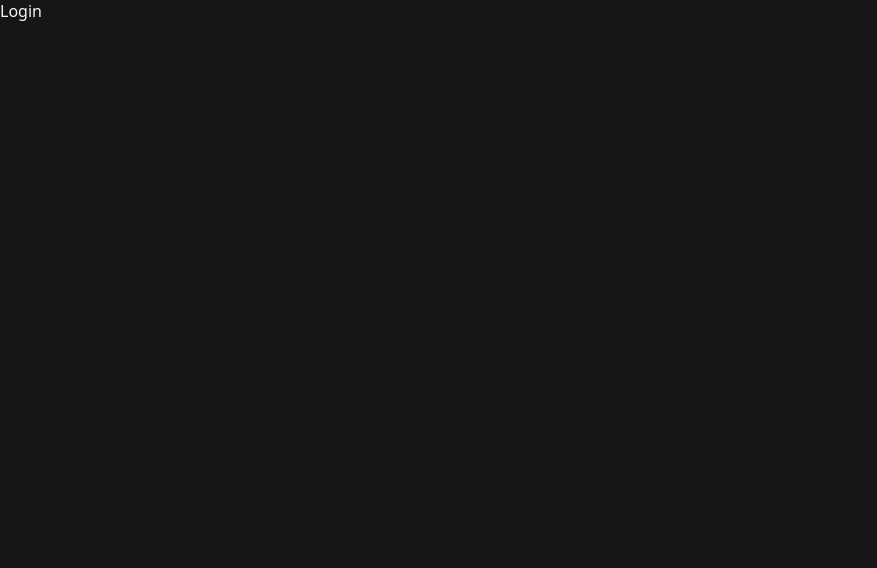
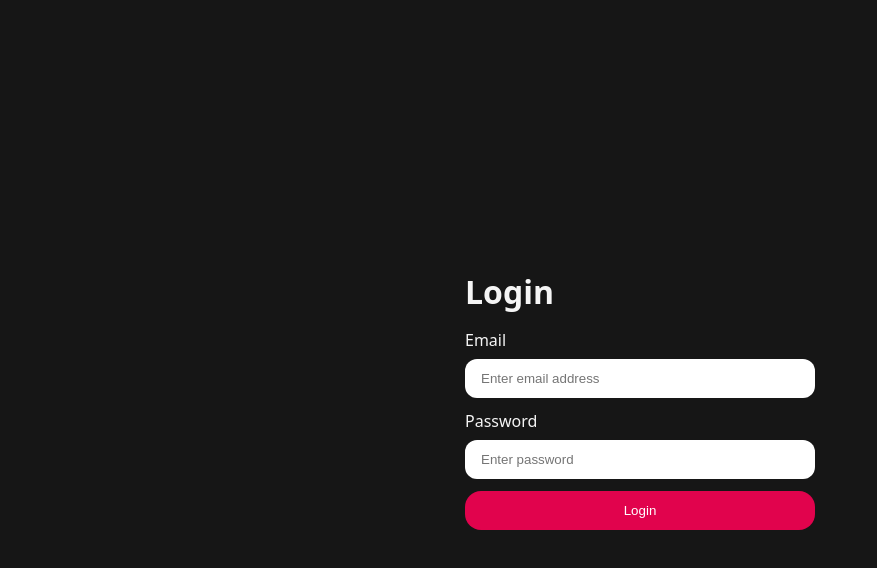
Before and after one commit to Thandupsherpa/GenAI-Career-Assistant, a React app in the folder frontend/: page /login in a window 1280 px wide. Shown: the top 568 px of the page, without its empty margins (0-877 px from the left). Built offline with nearby package versions, Linux system fonts and the light colour scheme; the HTML template or start-up script is replaced by a standard one.

Commit message:
Login page UI

```diff
--- /dev/null
+++ b/frontend/src/features/auth/auth.form.scss
@@ -0,0 +1,36 @@
+main {
+    min-height: 100vh;
+    width: 100%;
+
+
+    display: flex;
+    justify-content: center;
+    align-items: center;
+
+    .form-container{
+        min-width: 350px;
+
+        display: flex;
+        flex-direction: column;
+        gap: 1rem;
+    }
+
+    form{
+        display: flex;
+        flex-direction: column;
+        gap: 0.75rem;
+    }
+    .input-group{
+        display: flex;
+        flex-direction: column;
+        gap: 0.5rem;
+
+        input{
+            border: none;
+            outline: none;
+            padding-inline: 1rem;
+            padding-block: 0.75rem;
+            border-radius: 0.75rem;
+        }
+    }
+}
--- a/frontend/src/features/auth/pages/Login.jsx
+++ b/frontend/src/features/auth/pages/Login.jsx
@@ -1,9 +1,27 @@
 import React from 'react'
-
+import '../auth.form.scss'
 const Login = () => {
+    const handleSubmit = (e) =>{
+        e.preventDefault()
+    }
   return (
     <div>
-      Login
+      <main>
+        <div className="form-container">
+            <h1>Login</h1>
+            <form onSubmit={handleSubmit} >
+                <div className="input-group">
+                    <label htmlFor="email">Email</label>
+                    <input type="email" id='email' name='email' placeholder='Enter email address' />
+                </div>
+                <div className="input-group">
+                    <label htmlFor="password">Password</label>
+                    <input type="password" id='password' name='password' placeholder='Enter password' />
+                </div>
+                <button className='button primary-button'>Login</button>
+            </form>
+        </div>
+      </main>
     </div>
   )
 }
--- a/frontend/src/style.scss
+++ b/frontend/src/style.scss
@@ -1,3 +1,4 @@
+@use "./style/button.scss";
 * {
     margin: 0%;
     padding: 0%;
--- /dev/null
+++ b/frontend/src/style/button.scss
@@ -0,0 +1,18 @@
+button {
+    border: none;
+    outline: none;
+    padding-inline: 1rem;
+    padding-block: 0.75rem;
+    border-radius: 1rem;
+    cursor: pointer;
+
+    transition: all 0.3s ease-in-out;
+
+    &.primary-button{
+        background-color: #e1034d;
+        color: white;
+    }
+    &:active{
+        transform: scale(0.9);
+    }
+}
```
